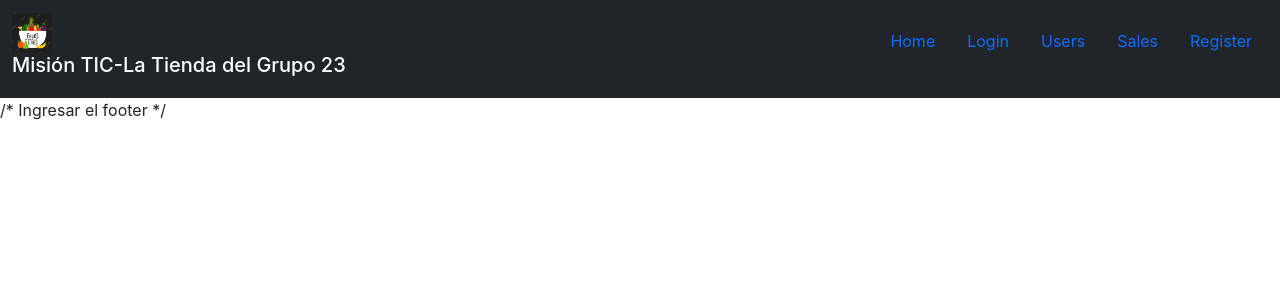
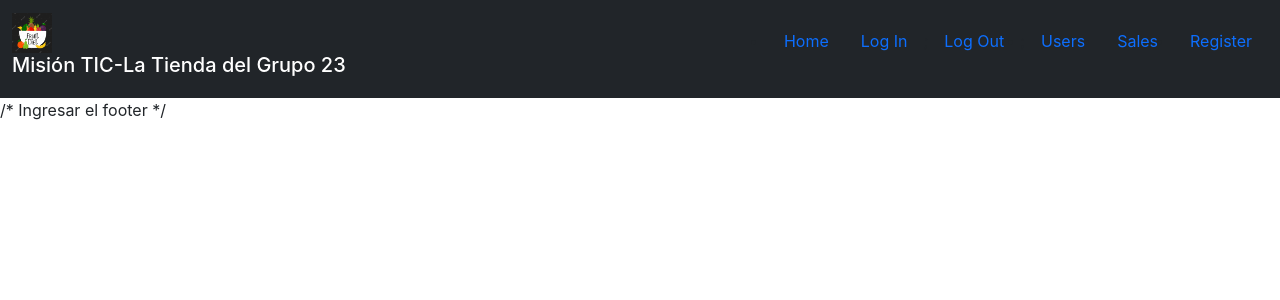
Before and after one commit to dahianagomezsanchez/tienda_web, a React (Create React App) app: page / in a window 1280 px wide. Shown: the top 300 px of the page. Built offline with nearby package versions, Linux system fonts and the light colour scheme.

Commit message:
Module Log Inmplemented

```diff
--- a/package.json
+++ b/package.json
@@ -3,6 +3,7 @@
   "version": "0.1.0",
   "private": true,
   "dependencies": {
+    "@auth0/auth0-react": "^1.8.0",
     "@testing-library/jest-dom": "^5.14.1",
     "@testing-library/react": "^11.2.7",
     "@testing-library/user-event": "^12.8.3",
--- a/src/home/HomePages.jsx
+++ b/src/home/HomePages.jsx
@@ -1,13 +1,70 @@
-import React, { Fragment } from "react";
+import React, { useState, useEffect} from "react";
 import "./homeStyles.css";
 import FootComponent from "../shared/components/footer/FootComponent";
 
 function HomePages() {
+    const [products, setProducts] = useState([]);
+    const numbers = [1, 2, 3, 4, 5];
+    const listItems = numbers.map((product) =>
+        <tr>
+            <th scope="row">product.id</th>
+            <td>product.name</td>
+            <td>product.price</td>
+            <td>product.stock</td>
+            <td>product.description</td>
+            <td>product.status</td>
+        </tr>
+
+    );
+
+    const getProducts= async( )=>{
+        try {
+            const response = await fetch("http://localhost:3001/get-products");
+            const jsonResponse = await response.json();
+            const responseProducts = jsonResponse.data;
+            const listProducts = responseProducts.map((product)=>
+                <tr>
+                    <th scope="row">{product.id}</th>
+                    <td>{product.name}</td>
+                    <td>{product.price}</td>
+                    <td>{product.stock}</td>
+                    <td>{product.description}</td>
+                    <td>{product.status}</td>
+                </tr>
+            );
+            setProducts(listProducts)
+            console.log(jsonResponse.data);
+            }
+        catch (error) {
+
+                console.log(error)
+        }
+
+    }
+    useEffect(() => {
+        getProducts();
+    }, []);
+
     return (
-        <Fragment>
 
-            <h1 className="home-title">Home Page 11</h1>
-        </Fragment>
+        <div className = "container">
+            <table class="table">
+                <thead>
+                    <tr>
+                        <th scope="col">ID</th>
+                        <th scope="col">NAME</th>
+                        <th scope="col">PRICE</th>
+                        <th scope="col">STOCK</th>
+                        <th scope="col">DESCRIPTION</th>
+                        <th scope="col">STATUS</th>
+                    </tr>
+                </thead>
+                <tbody>
+                    {products}
+                </tbody>
+            </table>
+            </div>
+
 
 
     );
--- a/src/index.js
+++ b/src/index.js
@@ -3,12 +3,18 @@ import ReactDOM from 'react-dom';
 import './index.css';
 import App from './App';
 import reportWebVitals from './reportWebVitals';
+import { Auth0Provider } from "@auth0/auth0-react";
 
-ReactDOM.render(
-  <React.StrictMode>
-    <App />
-  </React.StrictMode>,
-  document.getElementById('root')
+
+ReactDOM.render( <
+    Auth0Provider domain = "dev-j-0qzk0v.us.auth0.com"
+    clientId = "cCukFs5emIHkYVl8aYFNC2nVaELFu0W6"
+    redirectUri = { window.location.origin } >
+    <
+    App / >
+    <
+    /Auth0Provider>,
+    document.getElementById('root')
 );
 
 // If you want to start measuring performance in your app, pass a function
--- a/src/shared/components/navbar/NavbarComponent.jsx
+++ b/src/shared/components/navbar/NavbarComponent.jsx
@@ -1,9 +1,13 @@
 import React from "react";
 import { Link } from "react-router-dom";
 import logo from "./tazonFrutas.jpg";
+import { useAuth0 } from "@auth0/auth0-react";
 
 
 function NavbarComponent(props) {
+  const { loginWithRedirect } = useAuth0();
+  const { logout } = useAuth0();
+
   let title = props.title;
   let title1 = props.title1;
 
@@ -45,9 +49,25 @@ function NavbarComponent(props) {
             <li className="nav-item">
               <Link to="/home" className="nav-link text-login">Home</Link>
             </li>
-            <li className="nav-item">
-              <Link to = "/login" className="nav-link text-login" >Login</Link>
-            </li>
+
+              {/* <Link to = "/login" className="nav-link text-login" >Login</Link> */}
+            <a
+                type="button"
+                className="nav-link text-login"
+                data-bs-toggle="collapse"
+                data-bs-target="#navbarSupportedContent"
+                aria-controls="navbarSupportedContent"
+                aria-expanded="false"
+                aria-label="Toggle navigation" onClick={() => loginWithRedirect()}>Log In</a>;
+            <a  type="button"
+              className="nav-link text-login"
+              data-bs-toggle="collapse"
+              data-bs-target="#navbarSupportedContent"
+              aria-controls="navbarSupportedContent"
+              aria-expanded="false"
+                aria-label="Toggle navigation" onClick={() => logout({ returnTo: window.location.origin })}>
+              Log Out
+            </a>;
             <li className="nav-item">
               <Link to = "/users" className="nav-link">Users</Link>
             </li>
```
Also changed, not shown: src/register/RegisterPage.jsx (+44 -0 lines), 1 other file (tests, documents, lock files or other folders).
